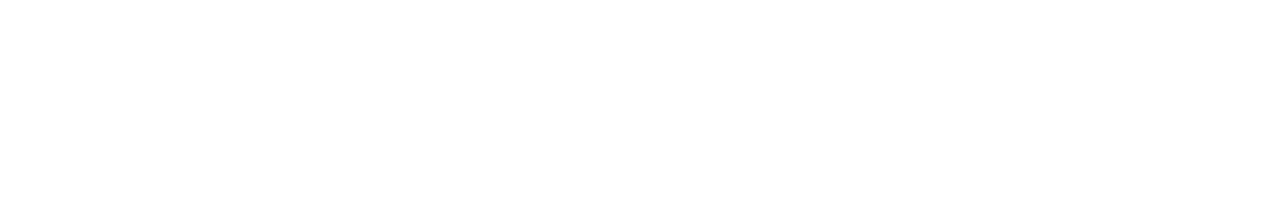
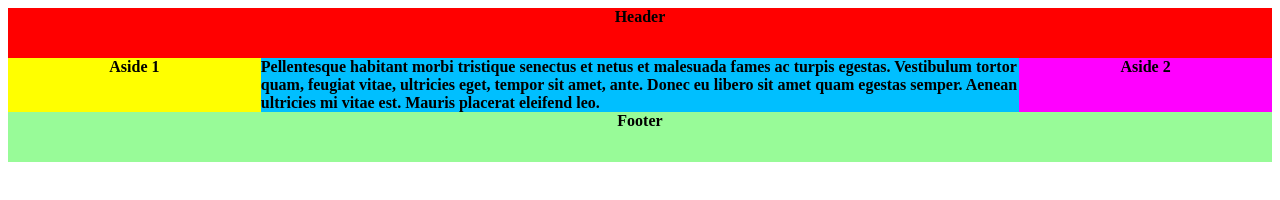
Before and after one commit to 2OldMaster-Actual/HTML-CSS-Course, a plain HTML site: page Pages/Assignments/wk08/04/08.04-flexbox-viii.html in a window 1280 px wide. Drawn offline with Linux system fonts and the light colour scheme.

Commit message:
Wk08 Assignments

```diff
--- a/Pages/Assignments/wk08/01/08.01-flexbox-vi.css
+++ b/Pages/Assignments/wk08/01/08.01-flexbox-vi.css
@@ -0,0 +1,20 @@
+html, body, div {
+    margin: 0;
+    padding: 0;
+    border: 0;
+    box-sizing: border-box;
+}
+
+div {
+    display: flex;
+    justify-content: center;
+    align-items: center;
+    height: 100vh;
+    border: 5px solid red;
+    background-image: url(../../../../Media/images/pier.jpeg);
+    background-size: cover;
+    background-repeat: no-repeat;
+    color: whitesmoke;
+    font-size: 3em;
+    text-transform: uppercase;
+}
--- a/Pages/Assignments/wk08/01/08.01-flexbox-vi.html
+++ b/Pages/Assignments/wk08/01/08.01-flexbox-vi.html
@@ -1,3 +1,18 @@
 <!--
 	The image should always take up the full screen - regardless of screen size.
 -->
+
+<!DOCTYPE html>
+<html lang="en">
+
+    <head>
+        <meta charset="UTF-8">
+        <title>Wk08 Asgn01</title>
+        <link rel="stylesheet" href="08.01-flexbox-vi.css";>
+    </head>
+
+    <body>
+		<div>Find your paradise</div>
+    </body>
+
+</html>
--- a/Pages/Assignments/wk08/02/08.02-position-fixed.css
+++ b/Pages/Assignments/wk08/02/08.02-position-fixed.css
@@ -0,0 +1,11 @@
+footer {
+    background-color: rgba(127, 255, 127, .25);
+    position: fixed;
+    right: 0;
+    left: 0;
+    bottom: 0;
+    height: 50px;
+    text-align: center;
+    align-content: center;
+    justify-content: center;
+}
--- /dev/null
+++ b/Pages/Assignments/wk08/03/08.03-flexbox-vii-mobile.css
@@ -0,0 +1,31 @@
+html, body, ul, li, a {
+    border: 0;
+    margin: 0;
+    padding: 0;
+    box-sizing: border-box;
+}
+
+ul {
+    background-color: deepskyblue;
+    list-style: none;
+    display: flex;
+    flex-flow: column nowrap;
+}
+
+a {
+    text-decoration: none;
+    padding: 20px 0;
+    color: white;
+    text-align: center;
+    display: block;
+    border-top: 1px solid white;
+    border-bottom: 1px solid lightgray;
+}
+
+a:hover {
+    background: royalblue;
+}
+
+li:last-child {
+    border-bottom: none;
+}
--- /dev/null
+++ b/Pages/Assignments/wk08/04/08.04-flexbox-viii-600.css
@@ -0,0 +1,7 @@
+.a1 {
+    width: 50%;
+}
+
+.a2 {
+    width: 50%;
+}
--- /dev/null
+++ b/Pages/Assignments/wk08/04/08.04-flexbox-viii-900.css
@@ -0,0 +1,13 @@
+.s1 {
+    width: 60%;
+    order: 3;
+}
+
+.a1 {
+    width: 20%;
+    order: 2;
+}
+
+.a2 {
+    width: 20%;
+}
--- a/Pages/Assignments/wk08/04/08.04-flexbox-viii.css
+++ b/Pages/Assignments/wk08/04/08.04-flexbox-viii.css
@@ -0,0 +1,46 @@
+html, header, section, aside, footer {
+    margin: 0;
+    border: 0;
+    padding: 0;
+    color: black;
+    font-family: serif;
+    text-align: center;
+    font-weight: bold;
+    min-height: 50px;
+}
+
+body {
+    display: flex;
+    flex-flow: row wrap;
+}
+
+.h1 {
+    background-color: red;
+    width: 100%;
+    order: 1;
+}
+
+.s1 {
+    background-color: deepskyblue;
+    text-align: left;
+    width: 100%;
+    order: 2;
+}
+
+.a1 {
+    background-color: yellow;
+    width: 100%;
+    order: 3;
+}
+
+.a2 {
+    background-color: magenta;
+    width: 100%;
+    order: 4;
+}
+
+.f1 {
+    background-color: palegreen;
+    width: 100%;
+    order: 5;
+}
--- a/Pages/Assignments/wk08/04/08.04-flexbox-viii.html
+++ b/Pages/Assignments/wk08/04/08.04-flexbox-viii.html
@@ -1,4 +1,33 @@
 <!--
-	Create these three pages as Header > Body > Aside1 > Aside2 > Footer
+	Use Flexbox for Header > Body > Aside1 > Aside2 > Footer
 	Differences are asides stacked vertical, horizontal, on sides
 -->
+
+<!DOCTYPE html>
+<html lang="en">
+
+    <head>
+        <meta charset="UTF-8">
+        <title>Wk08 Asgn04</title>
+        <link rel="stylesheet" href="08.04-flexbox-viii.css";>
+		<link rel="stylesheet" href="08.04-flexbox-viii-600.css" media="(min-width: 600px)";>
+		<link rel="stylesheet" href="08.04-flexbox-viii-900.css" media="(min-width: 900px)";>
+    </head>
+
+	<body>
+		<header class="h1">
+			<section>Header</section>
+		</header>
+
+		<section class="s1">
+			Pellentesque habitant morbi tristique senectus et netus et malesuada fames ac turpis egestas. Vestibulum tortor quam, feugiat vitae, ultricies eget, tempor sit amet, ante. Donec eu libero sit amet quam egestas semper. Aenean ultricies mi vitae est. Mauris placerat eleifend leo.
+		</section>
+
+		<aside class="a1">Aside 1</aside>
+
+		<aside class="a2">Aside 2</aside>
+
+		<footer class="f1">Footer</footer>
+	</body>
+
+</html>
```
Also changed, not shown: Pages/Assignments/wk08/02/08.02-position-fixed.html (+15 -0 lines), Pages/Assignments/wk08/03/08.03-flexbox-vii-desktop.css (added, +9 -0 lines), Pages/Assignments/wk08/03/08.03-flexbox-vii.html (+4 -4 lines), Pages/Assignments/wk08/03/08.03-flexbox-vii.css (deleted), 1 other file.
